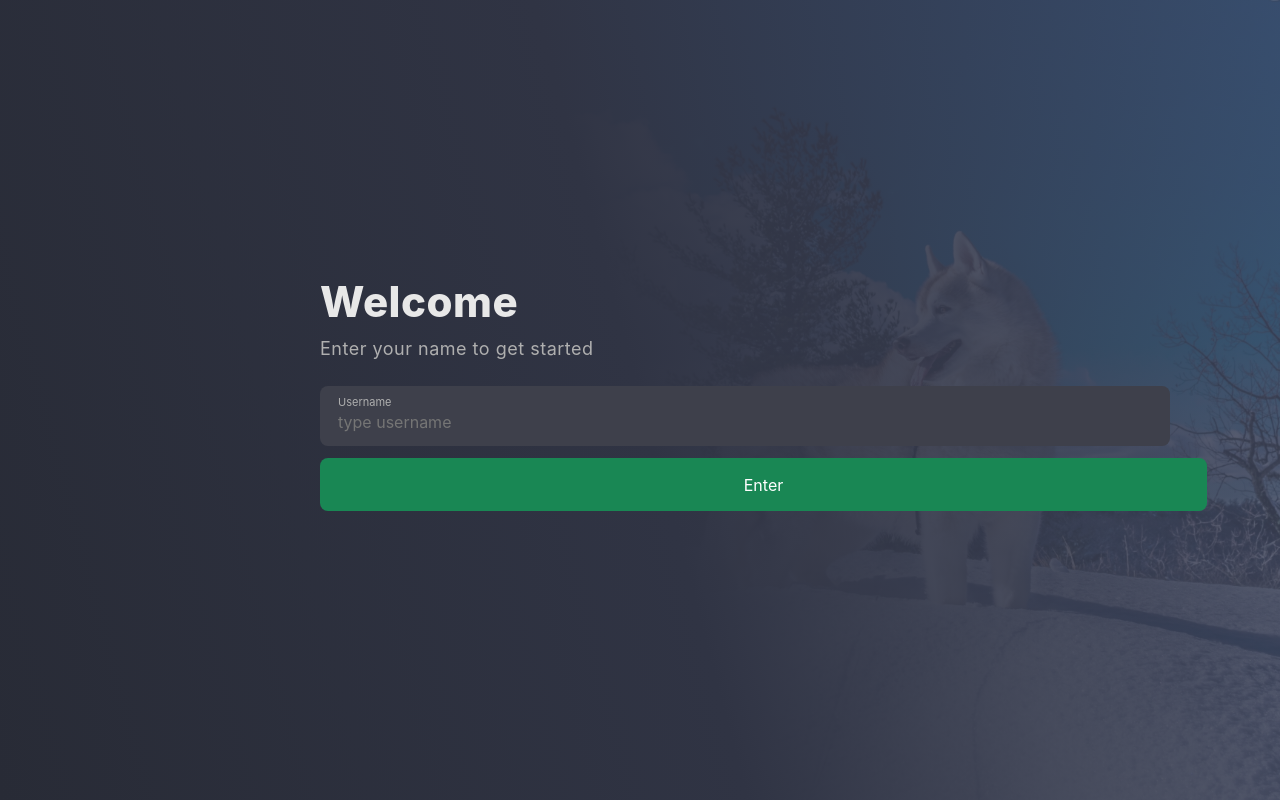
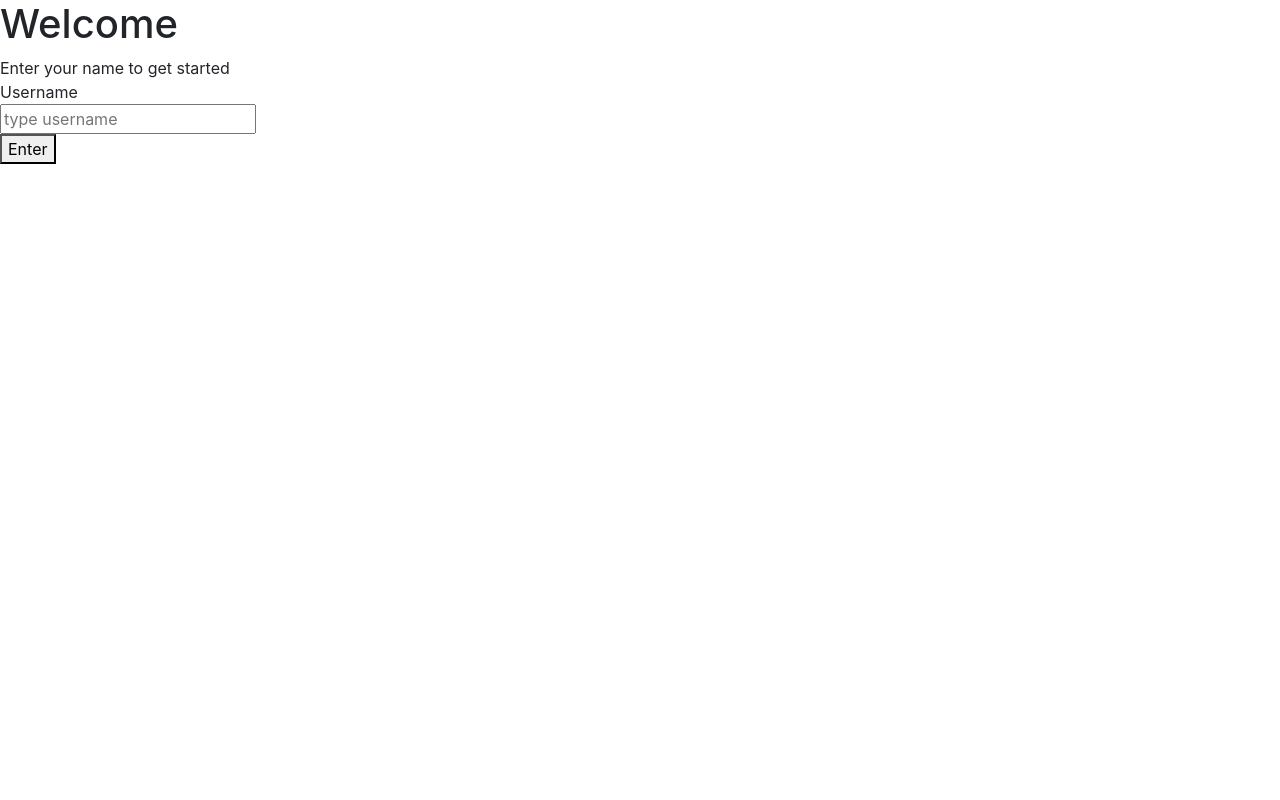
Before and after one commit to Johnny-98/react-json, a React (Create React App) app: page / in a window 1280 px wide. Built offline with nearby package versions, Linux system fonts and the light colour scheme.

Commit message:
Rename Login and UserList

```diff
--- a/src/styles/login.css
+++ b/src/styles/login.css
@@ -1,74 +1,8 @@
-.app-background {
-    background-image: url('valley.jpg');
-    background-repeat: no-repeat;
-    background-size: cover;
-    height: 100vh;
-    width: 100vw;
-    margin: 0;
+.loginBoxStyle {
+    width: 500px;
+    margin: auto;
+    margin-top: 100px;
+    padding: 20px;
+    border: 1px solid #000000;
+    border-radius: 5px;
 }
-
-.background {
-    width: 100vw;
-    height: 100vh;
-    background: linear-gradient(75deg, rgb(40,43,54) 0%, rgb(48, 52, 68) 50%, rgba(69, 76, 99, 0.8) 100%);
-    /* Vertical center */
-    display: table-cell;
-    vertical-align: middle;
-}
-
-.form-card {
-    padding: 0% 25% 0% 25%;
-}
-
-.form-title {
-    font-size: 42px;
-    font-weight: 800;
-    letter-spacing: 0.5px;
-    color: #e8e8e8;
-}
-
-.form-subtitle {
-    font-size: 18px;
-    letter-spacing: 0.5px;
-    color: #afafaf;
-    padding-bottom: 24px;
-}
-
-.auth {
-    position: relative;
-    display: inline-block;
-    width: 100%;
-    padding-bottom: 12px;
-}
-.auth-label {
-    position: absolute;
-    top: 8px;
-    left: 18px;
-    font-size: 11px;
-    color: rgb(175, 175, 175);
-    width: 100px;
-}
-.auth-input {
-    width: 850px;
-    background-color: #3e404b;
-    color: white;
-    outline: none;
-    border: none;
-    border-radius: 8px;
-    padding: 24px 18px 12px 18px;
-    margin-bottom: 12px;
-}
-.auth-button {
-    width: 887px;
-    height: 53px;
-    color: white;
-    background-color: #198754;;
-    border: none;
-    outline: none;
-    border-radius: 8px;
-    cursor: pointer;
-    transition: all .44s ease;
-    -webkit-transition: all .44s ease;
-    -moz-transition: all .44s ease;
-}
-.auth-button:hover { filter: brightness(145%); }
```
Also changed, not shown: src/components/LoginPage.tsx (deleted, +0 -14 lines), src/components/UserListPage.tsx (deleted, +0 -14 lines), src/components/LogIn.tsx (added), src/components/UserList.tsx (added).
